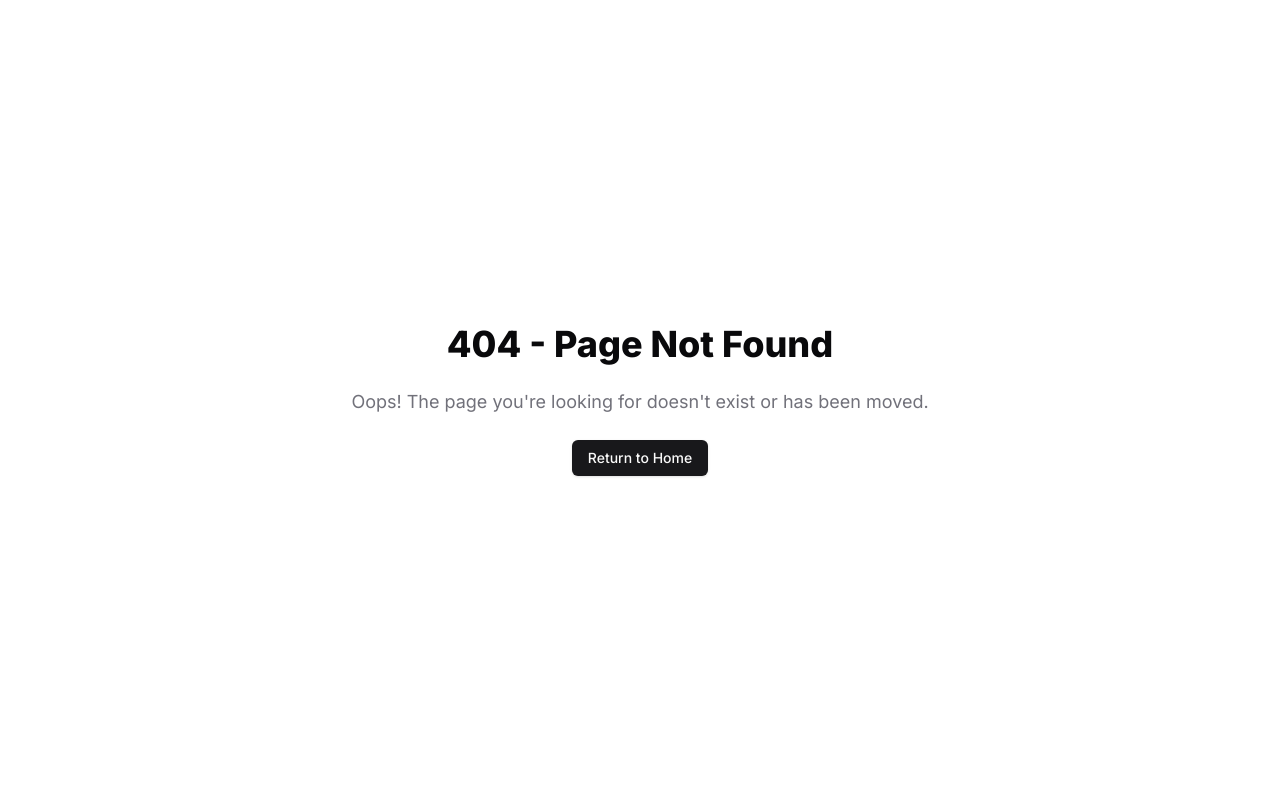
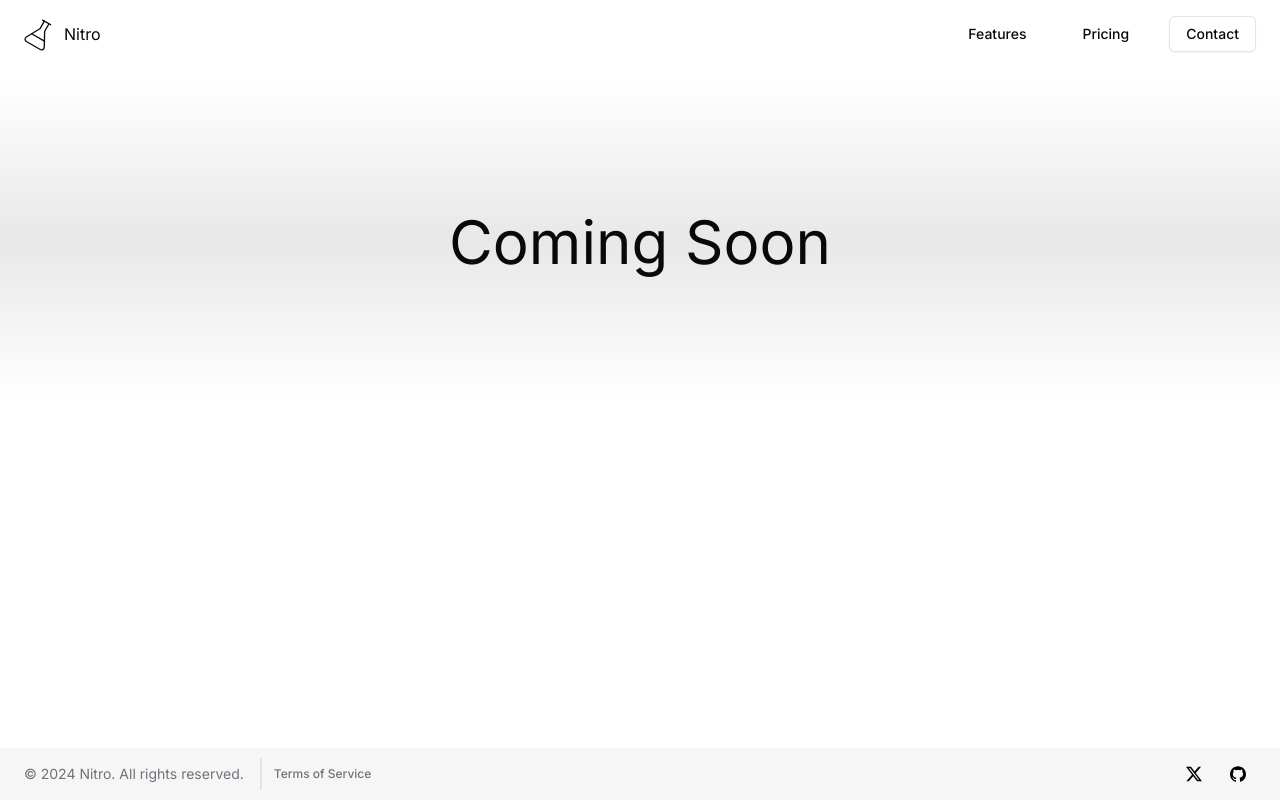
Before and after one commit to eddedd88/nextjs-template, a Next.js app: page /coming-soon in a window 1280 px wide. Before the commit this address had no page. Built offline with nearby package versions, Linux system fonts and the light colour scheme.

Commit message:
Add Coming Soon page and update navbar links to point to it

```diff
--- /dev/null
+++ b/src/app/(website)/coming-soon/page.tsx
@@ -0,0 +1,7 @@
+export default function ComingSoonPage() {
+  return (
+    <div className='mx-auto mt-36 text-center'>
+      <h1 className='text-6xl'>Coming Soon</h1>
+    </div>
+  )
+}
--- a/src/app/(website)/navbar.tsx
+++ b/src/app/(website)/navbar.tsx
@@ -22,9 +22,9 @@ export function NavBar() {
 
       {/* Links in bigger screens */}
       <div className='hidden gap-4 sm:flex sm:gap-6'>
-        <NavLinkItem href='/' label='Features' />
-        <NavLinkItem href='/' label='Pricing' />
-        <NavLinkItem href='/' label='Contact' variant='outline' />
+        <NavLinkItem href='/coming-soon' label='Features' />
+        <NavLinkItem href='/coming-soon' label='Pricing' />
+        <NavLinkItem href='/coming-soon' label='Contact' variant='outline' />
       </div>
 
       {/* Links in smaller screens */}
@@ -40,9 +40,9 @@ export function NavBar() {
               <DrawerDescription>Links to navigate the site</DrawerDescription>
             </DrawerHeader>
             <div className='flex flex-col items-start pb-6'>
-              <MobileNavLinkItem href='/' label='Features' />
-              <MobileNavLinkItem href='/' label='Pricing' />
-              <MobileNavLinkItem href='/' label='Contact' />
+              <MobileNavLinkItem href='/coming-soon' label='Features' />
+              <MobileNavLinkItem href='/coming-soon' label='Pricing' />
+              <MobileNavLinkItem href='/coming-soon' label='Contact' />
             </div>
           </DrawerContent>
         </Drawer>
```
